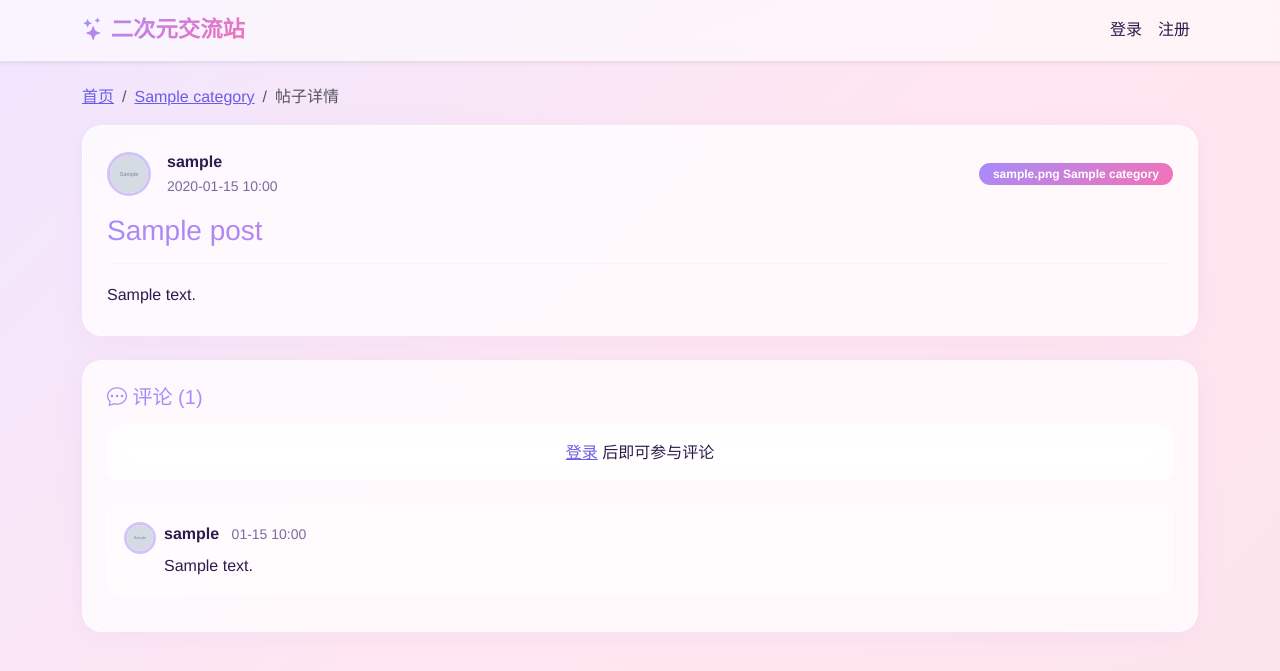
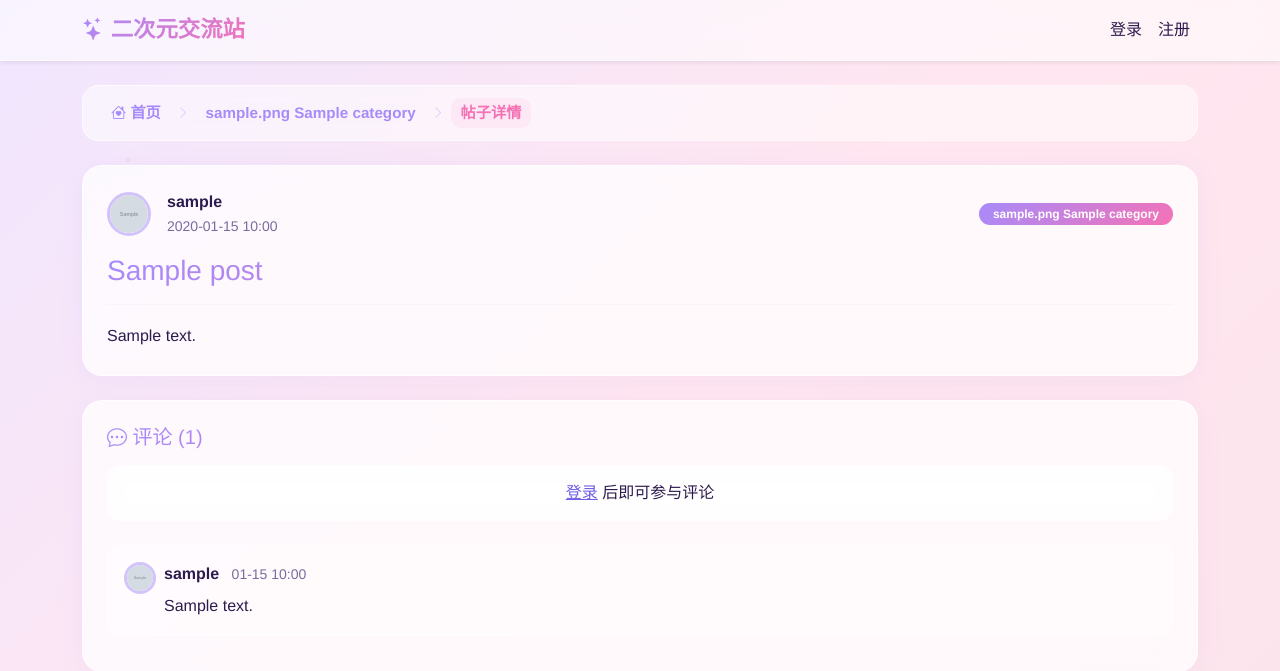
Before and after one commit to ldr123456/anime-forum, a Flask app: page /post/1 in a window 1280 px wide. Shown: the top 671 px of the page. Run offline with Flask 3, Linux system fonts and the light colour scheme; tables that the repository leaves empty hold one stand-in row (values such as "Sample post"); grey boxes marked "Sample" are stand-in pictures.

Commit message:
feat: 用户体系拆分为昵称+登录名，优化帖子面包屑导航UI

```diff
--- a/app.py
+++ b/app.py
@@ -95,6 +95,7 @@ def register():
         return redirect(url_for('index'))
     if request.method == 'POST':
         username = request.form.get('username', '').strip()
+        nickname = request.form.get('nickname', '').strip()
         email = request.form.get('email', '').strip()
         password = request.form.get('password', '').strip()
         confirm = request.form.get('confirm', '').strip()
@@ -105,11 +106,11 @@ def register():
         elif len(password) < 6:
             flash('密码长度至少为6位。', 'danger')
         elif User.query.filter_by(username=username).first():
-            flash('该用户名已被注册。', 'danger')
+            flash('该登录名已被注册。', 'danger')
         elif User.query.filter_by(email=email).first():
             flash('该邮箱已被注册。', 'danger')
         else:
-            user = User(username=username, email=email)
+            user = User(username=username, nickname=nickname, email=email)
             user.set_password(password)
             db.session.add(user)
             db.session.commit()
@@ -128,7 +129,7 @@ def login():
         user = User.query.filter_by(username=username).first()
         if user and user.check_password(password):
             login_user(user, remember=remember)
-            flash(f'欢迎回来，{user.username}！', 'success')
+            flash(f'欢迎回来，{user.nickname or user.username}！', 'success')
             next_page = request.args.get('next')
             return redirect(next_page or url_for('index'))
         else:
@@ -146,8 +147,10 @@ def logout():
 @login_required
 def profile():
     if request.method == 'POST':
+        nickname = request.form.get('nickname', '').strip()
         bio = request.form.get('bio', '').strip()
         theme_color = request.form.get('theme_color', '#6c5ce7').strip()
+        current_user.nickname = nickname
         current_user.bio = bio
         current_user.theme_color = theme_color
         file = request.files.get('avatar')
--- a/database.py
+++ b/database.py
@@ -9,6 +9,7 @@ class User(UserMixin, db.Model):
     __tablename__ = 'users'
     id = db.Column(db.Integer, primary_key=True)
     username = db.Column(db.String(50), unique=True, nullable=False, index=True)
+    nickname = db.Column(db.String(30), default='')
     email = db.Column(db.String(120), unique=True, nullable=False)
     password_hash = db.Column(db.String(256), nullable=False)
     avatar = db.Column(db.String(256), default='default.png')
--- a/static/css/style.css
+++ b/static/css/style.css
@@ -216,3 +216,47 @@ footer {
 
 ::-webkit-scrollbar { width: 6px; }
 ::-webkit-scrollbar-thumb { background: rgba(167, 139, 250, 0.4); border-radius: 3px; }
+
+/* ========== 自定义面包屑导航 ========== */
+.breadcrumb-custom {
+    display: flex;
+    align-items: center;
+    flex-wrap: wrap;
+    gap: 6px;
+    padding: 12px 18px;
+    background: rgba(255, 255, 255, 0.5);
+    backdrop-filter: blur(10px);
+    border-radius: 16px;
+    border: 1px solid rgba(255, 255, 255, 0.5);
+    font-size: 0.95rem;
+}
+
+.bread-crumb-link {
+    color: #a78bfa;
+    text-decoration: none;
+    font-weight: 600;
+    transition: all 0.25s;
+    padding: 4px 10px;
+    border-radius: 10px;
+}
+.bread-crumb-link:hover {
+    background: rgba(167, 139, 250, 0.12);
+    color: #7c3aed;
+    transform: scale(1.05);
+}
+
+.bread-crumb-current {
+    color: #f472b6;
+    font-weight: 700;
+    padding: 4px 10px;
+    background: rgba(244, 114, 182, 0.08);
+    border-radius: 10px;
+    pointer-events: none;
+}
+
+.bread-sep {
+    color: rgba(167, 139, 250, 0.4);
+    font-size: 0.8rem;
+    display: flex;
+    align-items: center;
+}
--- a/templates/base.html
+++ b/templates/base.html
@@ -51,7 +51,7 @@
                             <a class="nav-link dropdown-toggle" href="#" data-bs-toggle="dropdown">
                                 <img src="{{ url_for('static', filename='uploads/avatars/' + current_user.avatar) }}"
                                      class="avatar-img me-1" width="30" height="30"
-                                     onerror="this.src='https://api.dicebear.com/8.x/bottts/svg?seed={{ current_user.username }}'">
+                                     onerror="this.src='https://api.dicebear.com/8.x/bottts/svg?seed={{ current_user.nickname or current_user.username }}'">
                                 {{ current_user.username }}
                             </a>
                             <ul class="dropdown-menu dropdown-menu-end">
--- a/templates/category.html
+++ b/templates/category.html
@@ -36,7 +36,7 @@
                 <img src="{{ url_for('static', filename='uploads/avatars/' + post.author.avatar) }}"
                      class="rounded-circle me-1" width="18" height="18"
                      onerror="this.style.display='none'">
-                {{ post.author.username }}
+                {{ post.author.nickname or post.author.username }}
                 <span class="ms-2">{{ post.created_at.strftime('%Y-%m-%d %H:%M') }}</span>
             </small>
             <small style="color: #7b6b9e;"><i class="bi bi-chat-dots"></i> {{ post.comments.count() }}</small>
--- a/templates/index.html
+++ b/templates/index.html
@@ -75,7 +75,7 @@
                     <img src="{{ url_for('static', filename='uploads/avatars/' + post.author.avatar) }}"
                          class="rounded-circle me-1" width="18" height="18"
                          onerror="this.style.display='none'">
-                    {{ post.author.username }}
+                    {{ post.author.nickname or post.author.username }}
                 </small>
             </div>
             <small style="color: #7b6b9e; white-space: nowrap;">{{ post.created_at.strftime('%m-%d %H:%M') }}</small>
--- a/templates/post.html
+++ b/templates/post.html
@@ -2,12 +2,18 @@
 {% block title %}{{ post.title }} - 二次元交流站{% endblock %}
 {% block content %}
 
-<nav aria-label="breadcrumb" class="mb-3">
-    <ol class="breadcrumb">
-        <li class="breadcrumb-item"><a href="{{ url_for('index') }}">首页</a></li>
-        <li class="breadcrumb-item"><a href="{{ url_for('category', cat_id=post.category.id) }}">{{ post.category.name }}</a></li>
-        <li class="breadcrumb-item active">帖子详情</li>
-    </ol>
+<nav aria-label="breadcrumb" class="mb-4">
+    <div class="breadcrumb-custom">
+        <a href="{{ url_for('index') }}" class="bread-crumb-link">
+            <i class="bi bi-house-heart"></i> 首页
+        </a>
+        <span class="bread-sep"><i class="bi bi-chevron-right"></i></span>
+        <a href="{{ url_for('category', cat_id=post.category.id) }}" class="bread-crumb-link">
+            {{ post.category.icon }} {{ post.category.name }}
+        </a>
+        <span class="bread-sep"><i class="bi bi-chevron-right"></i></span>
+        <span class="bread-crumb-current">帖子详情</span>
+    </div>
 </nav>
 
 <div class="glass-card mb-4">
@@ -54,7 +60,7 @@
                          class="avatar-img me-2" width="32" height="32"
                          onerror="this.src='https://api.dicebear.com/8.x/bottts/svg?seed={{ comment.author.username }}'">
                     <div class="flex-grow-1">
-                        <strong style="color: #2d1b4e;">{{ comment.author.username }}</strong>
+                        <strong style="color: #2d1b4e;">{{ comment.author.nickname or comment.author.username }}</strong>
                         <small style="color: #7b6b9e;" class="ms-2">{{ comment.created_at.strftime('%m-%d %H:%M') }}</small>
                         <p class="mt-2 mb-0" style="color: #2d1b4e;">{{ comment.content }}</p>
                     </div>
--- a/templates/profile.html
+++ b/templates/profile.html
@@ -24,6 +24,12 @@
             <div class="card-body p-4">
                 <h5 class="gradient-text mb-3"><i class="bi bi-gear"></i> 编辑资料</h5>
                 <form method="POST" enctype="multipart/form-data">
+                    <div class="mb-3">
+                        <label class="form-label fw-bold" style="color: #2d1b4e;">昵称</label>
+                        <input type="text" name="nickname" class="form-control" value="{{ current_user.nickname }}"
+                               placeholder="你的二次元网名" maxlength="30">
+                        <small style="color: #7b6b9e;">登录名 @{{ current_user.username }} 不可修改</small>
+                    </div>
                     <div class="mb-3">
                         <label class="form-label fw-bold" style="color: #2d1b4e;">头像</label>
                         <input type="file" name="avatar" class="form-control" accept="image/*">
```
Also changed, not shown: run.py (+16 -0 lines), templates/register.html (+9 -3 lines).
